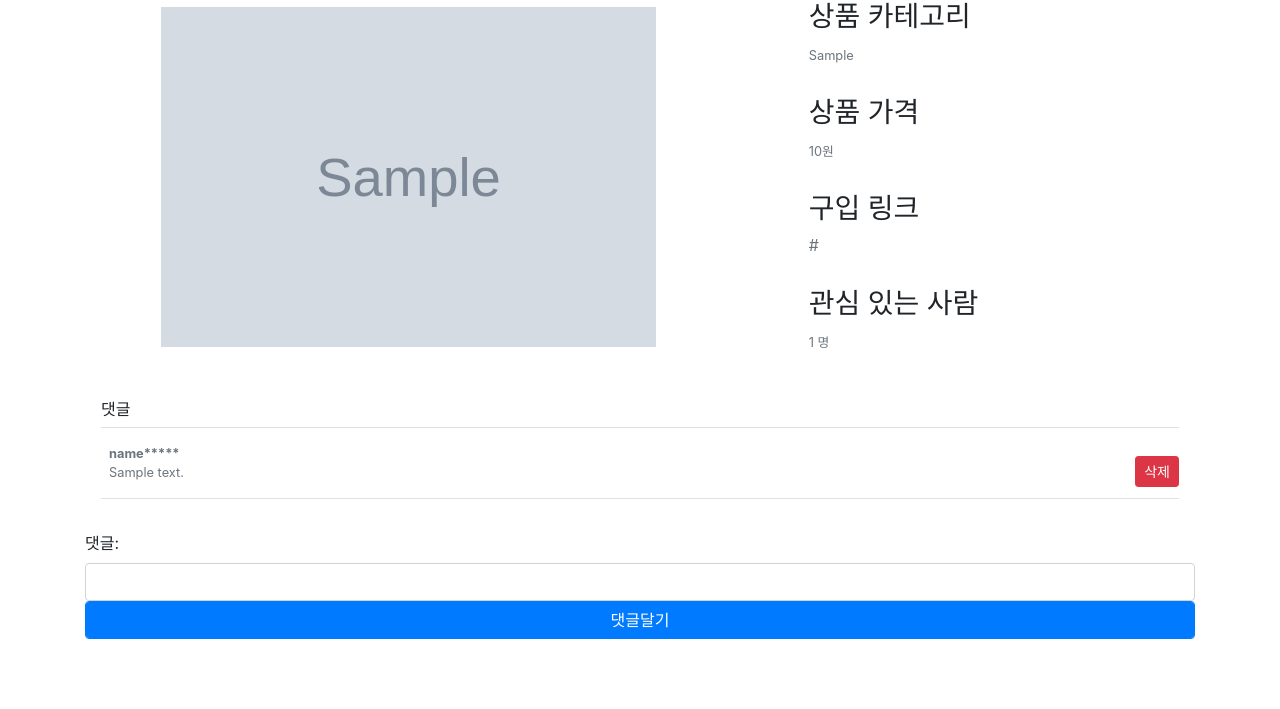
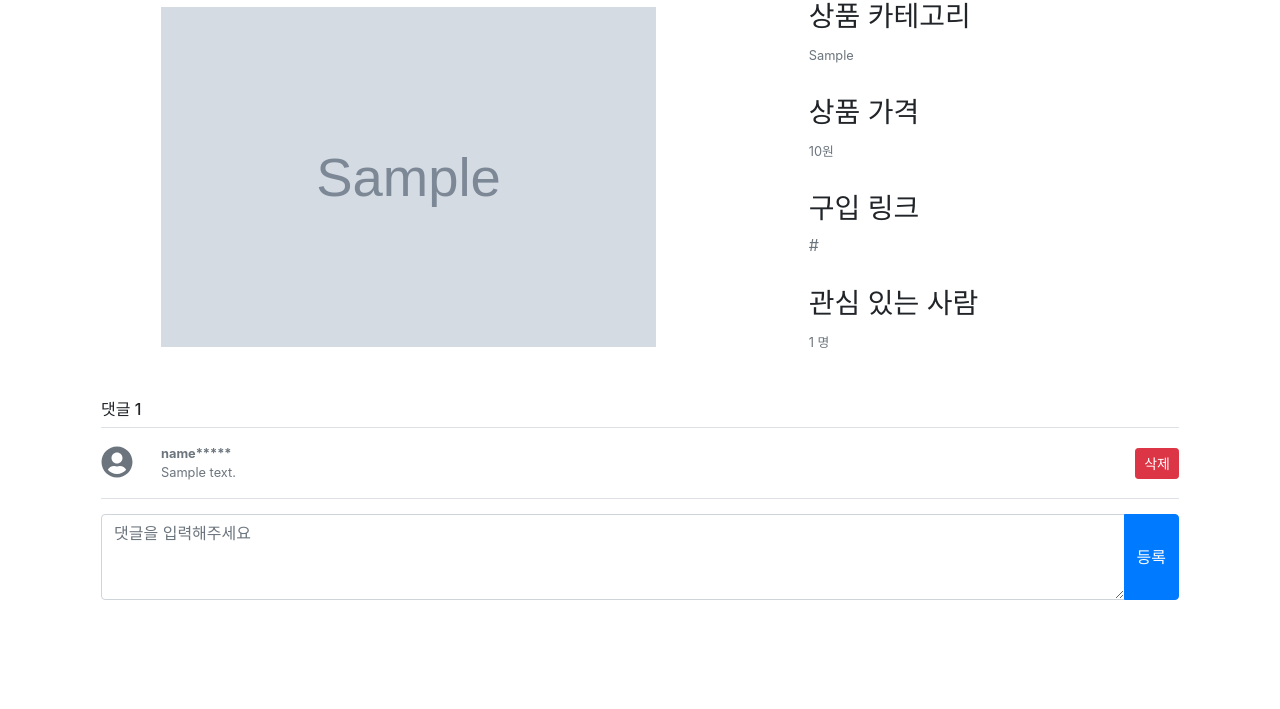
Before and after one commit to rainsound-k/Zirmi-Project, a Django app: page /items/public/1/ in a window 1280 px wide. Shown: the part 207-916 px from the top of the page. After the commit the page ends 807 px from the top, so only its background shows below. Run offline with Django 3.2, Linux system fonts and the light colour scheme; a user stored in the database is signed in; tables that the repository leaves empty hold one stand-in row (values such as "Sample post"); grey boxes marked "Sample" are stand-in pictures; style sheets or scripts are compiled from the project's sources; parts of the project's set-up code (start-up, migrations or seed data) failed here and were passed over; some libraries are stand-ins or nearby versions.

Commit message:
comment-add, signin, signup css 수정

```diff
--- a/app/items/forms.py
+++ b/app/items/forms.py
@@ -37,9 +37,12 @@ class CommentForm(forms.ModelForm):
             'content',
         )
         widgets = {
-            'content': forms.TextInput(
+            'content': forms.Textarea(
                 attrs={
+                    'cols': 115,
+                    'rows': 3,
                     'class': 'form-control',
+                    'placeholder': "댓글을 입력해주세요",
                 }
             )
         }
--- a/app/items/models.py
+++ b/app/items/models.py
@@ -86,7 +86,7 @@ class ItemComment(models.Model):
         related_name='comments',
         on_delete=models.CASCADE,
     )
-    content = models.TextField('댓글')
+    content = models.TextField('')
     created_date = models.DateTimeField(auto_now_add=True)
 
     class Meta:
--- a/app/items/views/detail.py
+++ b/app/items/views/detail.py
@@ -11,8 +11,10 @@ __all__ = (
 
 def item_detail(request, item_pk):
     item = get_object_or_404(Item, pk=item_pk)
+    comment_form = CommentForm()
     context = {
         'item': item,
+        'comment_form': comment_form,
     }
     return render(request, 'items/item_detail.html', context)
 
--- a/app/static/css/custom_bootstrap.css
+++ b/app/static/css/custom_bootstrap.css
@@ -23,15 +23,23 @@ img.card-img-top {
   max-height: 340px;
 }
 
-.comment-container {
-  padding: 15px;
+p.media-body {
+  word-break: break-word;
+  white-space: pre-wrap;
+  padding-right: 20px;
 }
 
-p.media-body {
-  word-break: break-word;
-  padding-right: 5px;
+.comment-content {
+  margin-bottom: 15px;
 }
 
-.comment-delete-btn {
-  margin: 0;
+.comment-delete-form {
+  margin-top: -1rem !important;
+  margin-bottom: 0;
 }
+
+.user-profile {
+  padding-right: 20px;
+  margin-top: -1rem !important;
+  margin-bottom: 0;
+}
--- /dev/null
+++ b/app/static/css/signin.css
@@ -0,0 +1,10 @@
+.login-container {
+  text-align: center;
+}
+
+.form-signin {
+  width: 100%;
+  max-width: 330px;
+  padding: 15px;
+  margin: 0 auto;
+}
--- a/app/static/scss/custom_bootstrap.scss
+++ b/app/static/scss/custom_bootstrap.scss
@@ -17,13 +17,20 @@ img.card-img-top {
   width: 100%;
   max-height: 340px;
 }
-.comment-container {
-  padding: 15px;
-}
 p.media-body {
   word-break: break-word;
-  padding-right: 5px;
+  white-space: pre-wrap;
+  padding-right: 20px;
 }
-.comment-delete-btn {
-  margin: 0;
+.comment-content {
+  margin-bottom: 15px;
 }
+.comment-delete-form {
+  margin-top: -1rem !important;
+  margin-bottom: 0;
+}
+.user-profile {
+  padding-right: 20px;
+  margin-top: -1rem !important;
+  margin-bottom: 0;
+}
--- /dev/null
+++ b/app/static/scss/signin.scss
@@ -0,0 +1,9 @@
+.login-container {
+  text-align: center;
+}
+.form-signin {
+  width: 100%;
+  max-width: 330px;
+  padding: 15px;
+  margin: 0 auto;
+}
--- a/app/templates/base.html
+++ b/app/templates/base.html
@@ -9,6 +9,7 @@
 	<title>지르미</title>
 	<link rel="stylesheet" href="https://maxcdn.bootstrapcdn.com/bootstrap/4.0.0/css/bootstrap.min.css" integrity="sha384-Gn5384xqQ1aoWXA+058RXPxPg6fy4IWvTNh0E263XmFcJlSAwiGgFAW/dAiS6JXm" crossorigin="anonymous">
 	<link rel="stylesheet" href="{% static 'css/base.css' %}">
+	<link rel="stylesheet" href="{% static 'css/signin.css' %}">
 	<link rel="stylesheet" href="{% static 'css/custom_bootstrap.css' %}">
 </head>
 
--- a/app/templates/index.html
+++ b/app/templates/index.html
@@ -7,7 +7,7 @@
     <div class="row">
 
     {% for item in items %}
-      <div class="col-md-4">
+      <div id="item-{{ item.pk }}" class="col-md-4">
         <div class="card mb-4 box-shadow">
           <a href="{% url 'items:public-item-detail' item_pk=item.pk %}">
             <img class="card-img-top" src="{% if item.img %}{{ item.img.url }}{% else %}https://www.publicdomainpictures.net/pictures/250000/velka/shopping-1515702542IGF.jpg{% endif %}" alt="item-image">
@@ -16,12 +16,12 @@
             <p class="card-text">{{ item.name }}</p>
             <div class="d-flex justify-content-between align-items-center">
               <div class="btn-group">
-                <form action="{% url 'items:add-from-public' item_pk=item.pk %}" method="post">
+                <form action="{% url 'items:add-from-public' item_pk=item.pk %}item-{{ item.pk }}" method="post">
                   {% csrf_token %}
                   <button type="submit" class="btn btn-sm btn-outline-secondary">내 지르미에 추가</button>
                 </form>
                 {% if request.user.is_authenticated and item.user != request.user %}
-                <form action="{% url 'items:item-like-toggle' item_pk=item.pk %}" method="post">
+                <form action="{% url 'items:item-like-toggle' item_pk=item.pk %}#item-{{ item.pk }}" method="post">
                   {% csrf_token %}
                   {% if request.user in item.like_users.all %}
                     <button type="submit" class="btn btn-sm btn-outline-secondary"><i class="fas fa-heart"></i></button>
--- a/app/templates/items/public_item_detail.html
+++ b/app/templates/items/public_item_detail.html
@@ -36,34 +36,32 @@
     </div>
   </div>
 
-
   <div class="my-3 p-3 bg-white rounded box-shadow">
-    <h6 class="border-bottom border-gray pb-2 mb-0">댓글</h6>
+    <h6 class="border-bottom border-gray pb-2 mb-0">댓글 {{ item.comments.count }}</h6>
     {% for comment in item.comments.all %}
-    <div id="item-comments-{{ comment.pk }}" class="media text-muted pt-3 border-bottom border-gray align-items-center">
-      <img data-src="holder.js/32x32?theme=thumb&bg=007bff&fg=007bff&size=1" alt="" class="mr-2 rounded">
-      <p class="media-body pb-3 mb-0 small lh-125">
-      <strong class="d-block text-gray-dark">{{ comment.user|id_from_email }}</strong>
-      {{ comment.content }}
-      </p>
+    <div id="item-comments-{{ comment.pk }}" class="comment-content media text-muted pt-3 border-bottom border-gray align-items-center">
+      <span class="mr-2 rounded user-profile">{% if comment.user.gender == 'f' %}<i class="far fa-user-circle fa-2x"></i>{% else %}<i class="fas fa-user-circle fa-2x"></i>{% endif %}</span>
+      <p class="media-body pb-3 mb-0 small lh-125"><strong class="d-block text-gray-dark">{{ comment.user|id_from_email }}</strong>{{ comment.content|linebreaksbr }}</p>
       {% if comment.user == user %}
-        <form action="{% url 'items:comment-delete' comment_pk=comment.pk %}?next={% url 'items:public-item-detail' item_pk=item.pk %}#item-comments-{{ comment.pk }}" method="post">
+        <form class="comment-delete-form" action="{% url 'items:comment-delete' comment_pk=comment.pk %}#item-comments-{{ comment.pk }}" method="post">
         {% csrf_token %}
-          <button class="btn btn-sm btn-danger comment-delete-btn">삭제</button>
+          <button class="btn btn-sm btn-danger">삭제</button>
         </form>
       {% endif %}
     </div>
       {% endfor %}
+
+    <form id="comments" action="{% url 'items:comment-create' item_pk=item.pk %}?next={% url 'items:public-item-detail' item_pk=item.pk %}#comments" method="post">
+      {% csrf_token %}
+      <div class="input-group">
+        {{ comment_form }}
+        <div class="input-group-append">
+          <button class="btn btn-primary">등록</button>
+        </div>
+      </div>
+    </form>
   </div>
 
-
-
-    <form action="{% url 'items:comment-create' item_pk=item.pk %}?next={% url 'items:public-item-detail' item_pk=item.pk %}#item-comments-{{ comment.pk }}" method="post">
-      {% csrf_token %}
-      {{ comment_form }}
-      <button class="btn btn-primary form-control">댓글달기</button>
-    </form>
-  </div>
 
 
 </div>
--- a/app/templates/members/signup.html
+++ b/app/templates/members/signup.html
@@ -6,6 +6,7 @@
 {% block content %}
 <div class="container">
 	<div class="signup-container">
+		<h4>회원가입</h4>
 		<form action="" method="POST" class="clearfix">
 			{% csrf_token %}
 	        {% for field in signup_form %}
```
Also changed, not shown: app/templates/items/item_detail.html (+29 -0 lines), app/templates/members/login.html (+13 -11 lines). Lines whose indentation alone changed are shown as unchanged.
